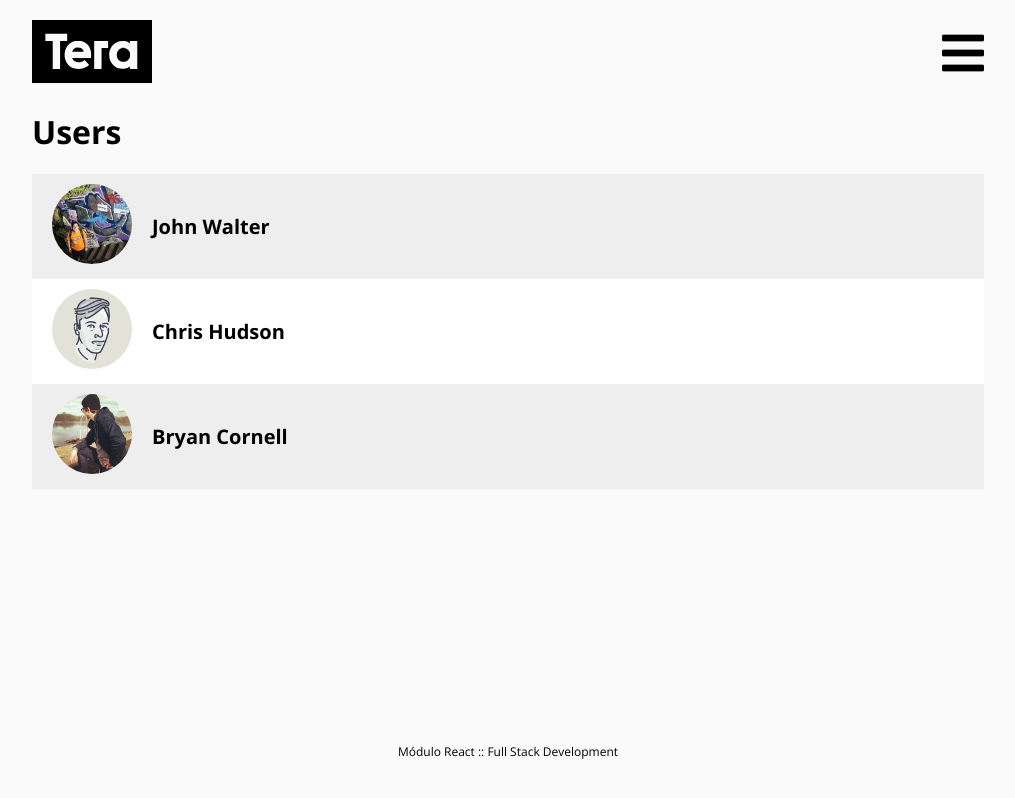
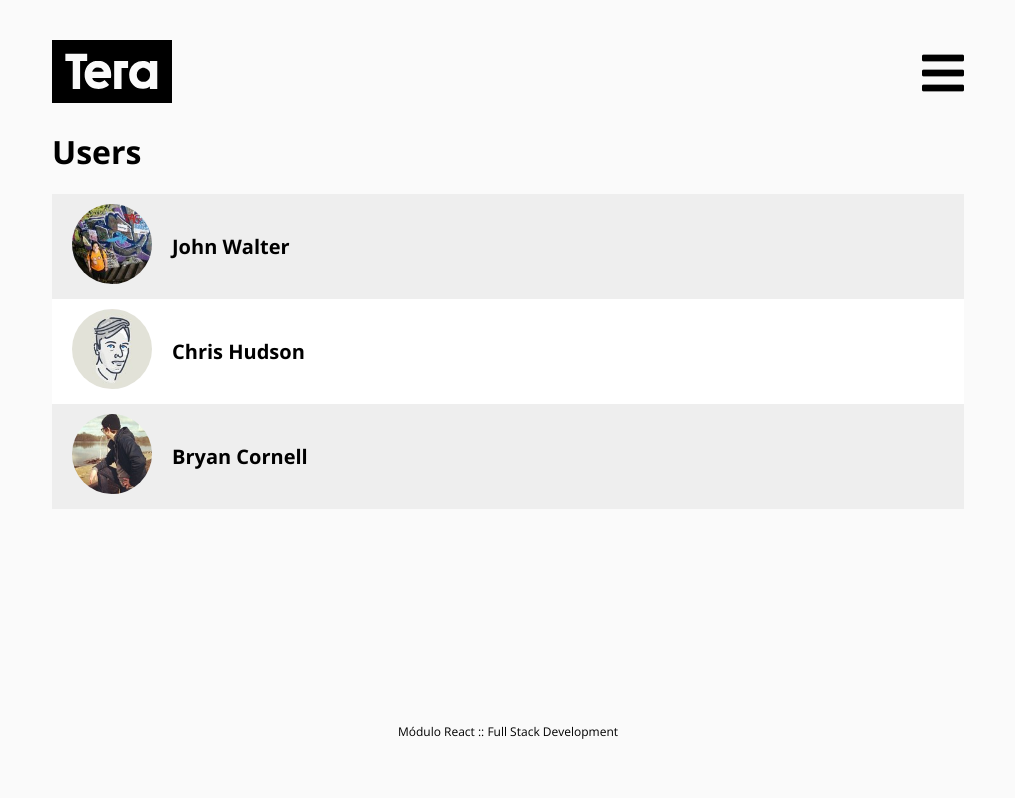
Before and after one commit to ajhopf/tera-react-project, a React (Create React App) app: page /users in a window 1280 px wide. Shown: the whole page, without its empty margins (132-1147 px from the left). Built offline with nearby package versions, Linux system fonts and the light colour scheme.

Commit message:
Organisms header e footer. Template Default

```diff
--- /dev/null
+++ b/src/components/organisms/AppFooter.jsx
@@ -0,0 +1,7 @@
+import React from 'react'
+
+export default function AppFooter() {
+  return (
+    <div className="app-footer">Módulo React :: Full Stack Development</div>
+  )
+}
--- /dev/null
+++ b/src/components/organisms/AppHeader.jsx
@@ -0,0 +1,15 @@
+import React from 'react'
+import logo from '../../images/logo.svg'
+
+export default function AppHeader() {
+  return (
+    <div className="app-header">
+      <div className="app-header__logo">
+        <img src={logo} className="responsive" alt="" />
+      </div>
+      <div className="app-header__menu">
+        <i className="fa fa-bars"></i>
+      </div>
+    </div>
+  )
+}
--- a/src/components/pages/UserBlog.jsx
+++ b/src/components/pages/UserBlog.jsx
@@ -1,5 +1,7 @@
 import React from 'react'
-import logo from '../../images/logo.svg'
+
+import Default from '../templates/Default'
+
 import user1 from '../../images/placeholders/user-1.jpg'
 import post1 from '../../images/placeholders/post-1.jpg'
 import post2 from '../../images/placeholders/post-2.jpg'
@@ -7,16 +9,7 @@ import post3 from '../../images/placeholders/post-3.jpg'
 
 export default function UserBlog() {
   return (
-  <div className="wrapper">
-    <div className="app-header">
-      <div className="app-header__logo">
-        <img src={logo} className="responsive" alt="" />
-      </div>
-      <div className="app-header__menu">
-        <i className="fa fa-bars"></i>
-      </div>
-    </div>
-
+    <Default>
       <div className="user-blog">
         <div className="user-blog__header">
           <div className="user-blog__header-photo">
@@ -81,8 +74,6 @@ export default function UserBlog() {
           </div>
         </div>
       </div>
-
-    <div className="app-footer">Módulo React :: Full Stack Development</div>
-  </div>
+    </Default>
   )
 }
--- a/src/components/pages/UserPostForm.jsx
+++ b/src/components/pages/UserPostForm.jsx
@@ -1,18 +1,10 @@
 import React from 'react'
-import logo from '../../images/logo.svg'
+
+import Default from '../templates/Default'
 
 export default function UserPostForm() {
   return (
-    <div className="wrapper">
-      <div className="app-header">
-        <div className="app-header__logo">
-          <img src={logo} className="responsive" alt="" />
-        </div>
-        <div className="app-header__menu">
-          <i className="fa fa-bars"></i>
-        </div>
-      </div>
-
+    <Default>
       <div className="create-post">
         <h1>Criar</h1>
 
@@ -28,8 +20,6 @@ export default function UserPostForm() {
           <button className="button-primary">Salvar</button>
         </form>
       </div>
-
-      <div className="app-footer">Módulo React :: Full Stack Development</div>
-    </div>
+    </Default>
   )
 }
--- a/src/components/pages/Users.jsx
+++ b/src/components/pages/Users.jsx
@@ -1,5 +1,7 @@
 import React from 'react'
-import logo from '../../images/logo.svg'
+
+import Default from '../templates/Default'
+
 import user1 from '../../images/placeholders/user-1.jpg'
 import user2 from '../../images/placeholders/user-2.jpg'
 import user3 from '../../images/placeholders/user-3.jpg'
@@ -7,15 +9,7 @@ import user3 from '../../images/placeholders/user-3.jpg'
 export default function Users() {
   return (
   <div className="wrapper">
-    <div className="app-header">
-      <div className="app-header__logo">
-        <img src={logo} className="responsive" alt="" />
-      </div>
-      <div className="app-header__menu">
-        <i className="fa fa-bars"></i>
-      </div>
-    </div>
-
+    <Default>
     <div className="users">
       <h1>Users</h1>
 
@@ -40,8 +34,7 @@ export default function Users() {
         </a>
       </div>
     </div>
-
-    <div className="app-footer">Módulo React :: Full Stack Development</div>
+    </Default>
   </div>
   )
 }
--- /dev/null
+++ b/src/components/templates/Default.jsx
@@ -0,0 +1,15 @@
+import React from 'react'
+
+import AppHeader from '../organisms/AppHeader'
+import AppFooter from '../organisms/AppFooter'
+
+
+export default function Default(props) {
+  return (
+  <div className="wrapper">
+    <AppHeader />
+    {props.children}
+    <AppFooter />
+  </div>
+  )
+}
```
Lines whose indentation alone changed are shown as unchanged.
